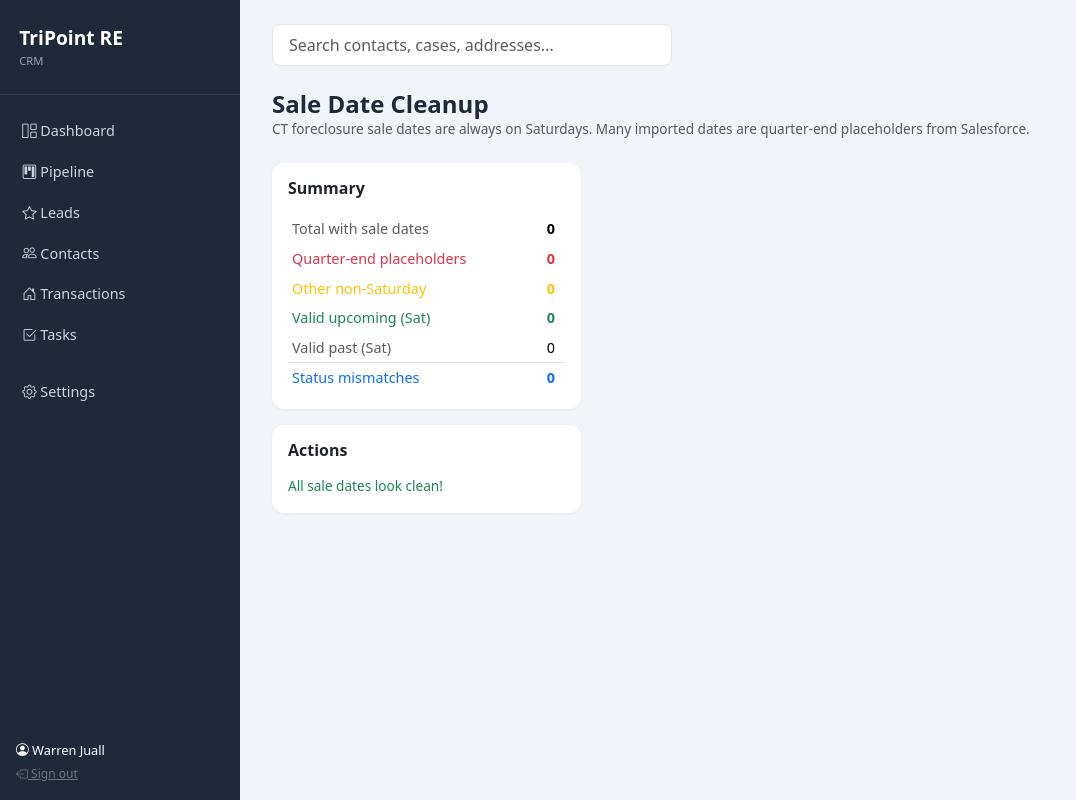
After one commit to wjuall/homesell-tripoint-crm, a Flask app: page /admin/fix-sale-dates in a window 1280 px wide. The commit adds this page. Shown: the whole page, without its empty margins (0-1076 px from the left). Run offline with Flask 3, Linux system fonts and the light colour scheme; a user stored in the database is signed in; data that the repository does not hold is empty.

Commit message:
Add case edit page and sale date cleanup

```diff
--- a/app.py
+++ b/app.py
@@ -346,6 +346,84 @@ def update_case_notes(case_id):
     db.session.commit()
     flash("Notes saved.", "success")
     return redirect(url_for("case_detail", case_id=case.id))
+
+
+@app.route("/case/<int:case_id>/edit", methods=["GET", "POST"])
+@login_required
+def edit_case(case_id):
+    case = db.session.get(Case, case_id) or abort(404)
+    if request.method == "POST":
+        old_address = case.address
+        old_status = case.status
+        old_sale_date = case.sale_date
+
+        case.address = request.form.get("address", "").strip() or case.address
+        case.town = request.form.get("town", "").strip() or case.town
+        case.docket_number = request.form.get("docket_number", "").strip() or case.docket_number
+        case.county = request.form.get("county", "").strip() or None
+        case.property_type = request.form.get("property_type", "").strip() or None
+        case.case_url = request.form.get("case_url", "").strip() or None
+        case.notes = request.form.get("notes", "").strip() or None
+        case.lead_type = request.form.get("lead_type", case.lead_type)
+
+        # Status change
+        new_status = request.form.get("status", case.status)
+        if new_status != old_status:
+            case.status = new_status
+            case.status_date = date.today()
+            if new_status in ("Closed", "Dismissed"):
+                case.date_closed = date.today()
+            act = Activity(
+                case_id=case.id, activity_type="note",
+                subject=f"Status changed: {old_status} → {new_status}",
+                created_by_id=current_user.id,
+            )
+            db.session.add(act)
+
+        # Assignment
+        assignee_id = request.form.get("assigned_to_id")
+        case.assigned_to_id = int(assignee_id) if assignee_id else None
+
+        # Sale date
+        sale_date_str = request.form.get("sale_date", "").strip()
+        if sale_date_str:
+            new_sale_date = date.fromisoformat(sale_date_str)
+            if new_sale_date != old_sale_date:
+                case.sale_date = new_sale_date
+                # Auto-set status if a valid future sale date is set
+                if new_sale_date >= date.today() and case.status in ("New Case", "Motion for Foreclosure", "Judgment of Foreclosure"):
+                    case.status = "Sale Date Set"
+                    case.status_date = date.today()
+                elif new_sale_date >= date.today() and old_sale_date and case.status == "Sale Date Set":
+                    case.status = "Sale Date Extended"
+                    case.status_date = date.today()
+                act = Activity(
+                    case_id=case.id, activity_type="note",
+                    subject=f"Sale date {'updated' if old_sale_date else 'set'}: {new_sale_date.strftime('%b %d, %Y')}",
+                    description=f"Previous: {old_sale_date.strftime('%b %d, %Y') if old_sale_date else 'None'}",
+                    created_by_id=current_user.id,
+                )
+                db.session.add(act)
+                if new_sale_date.weekday() != 5:
+                    flash(f"Warning: {new_sale_date.strftime('%b %d, %Y')} is not a Saturday. CT foreclosure sales are always on Saturdays.", "warning")
+        else:
+            case.sale_date = None
+
+        # Log address change
+        if case.address != old_address and old_address:
+            act = Activity(
+                case_id=case.id, activity_type="note",
+                subject=f"Address updated: {old_address} → {case.address}",
+                created_by_id=current_user.id,
+            )
+            db.session.add(act)
+
+        db.session.commit()
+        flash("Lead updated.", "success")
+        return redirect(url_for("case_detail", case_id=case.id))
+
+    users = User.query.filter_by(is_active=True).order_by(User.name).all()
+    return render_template("case_form.html", case=case, users=users)
 
 
 @app.route("/case/<int:case_id>/log-activity", methods=["POST"])
@@ -967,6 +1045,86 @@ def admin_import_tasks():
         """
 
 
+@app.route("/admin/fix-sale-dates", methods=["GET", "POST"])
+@login_required
+@admin_required
+def admin_fix_sale_dates():
+    """Review and clean up bogus sale dates. Admin only."""
+    # Gather stats
+    cases_with_dates = Case.query.filter(
+        Case.sale_date.isnot(None), Case.date_closed.is_(None)
+    ).order_by(Case.sale_date).all()
+
+    # Categorize
+    non_saturday = []
+    quarter_end = []
+    valid_upcoming = []
+    valid_past = []
+    quarter_ends = {(3, 31), (6, 30), (9, 30), (12, 31)}
+
+    for c in cases_with_dates:
+        sd = c.sale_date
+        is_qe = (sd.month, sd.day) in quarter_ends
+        is_sat = sd.weekday() == 5
+
+        if is_qe and not is_sat:
+            quarter_end.append(c)
+        elif not is_sat:
+            non_saturday.append(c)
+        elif sd >= date.today():
+            valid_upcoming.append(c)
+        else:
+            valid_past.append(c)
+
+    # Cases with status mismatch (have future sale date but not "Sale Date Set")
+    mismatched = [c for c in valid_upcoming if c.status not in ("Sale Date Set", "Sale Date Extended")]
+
+    if request.method == "GET":
+        return render_template(
+            "admin_fix_sale_dates.html",
+            cases_with_dates=cases_with_dates,
+            quarter_end=quarter_end,
+            non_saturday=non_saturday,
+            valid_upcoming=valid_upcoming,
+            valid_past=valid_past,
+            mismatched=mismatched,
+        )
+
+    # POST — apply fixes
+    action = request.form.get("action", "")
+    fixed = 0
+
+    if action == "clear_bogus":
+        # Clear quarter-end placeholder dates
+        for c in quarter_end:
+            c.sale_date = None
+            fixed += 1
+
+    elif action == "clear_non_saturday":
+        # Clear all non-Saturday dates
+        for c in non_saturday + quarter_end:
+            c.sale_date = None
+            fixed += 1
+
+    elif action == "fix_statuses":
+        # Update status for cases with valid future sale dates
+        for c in mismatched:
+            old = c.status
+            c.status = "Sale Date Set"
+            c.status_date = date.today()
+            act = Activity(
+                case_id=c.id, activity_type="note",
+                subject=f"Status auto-updated: {old} → Sale Date Set (has sale date {c.sale_date.strftime('%b %d, %Y')})",
+                created_by_id=current_user.id,
+            )
+            db.session.add(act)
+            fixed += 1
+
+    db.session.commit()
+    flash(f"Fixed {fixed} records.", "success")
+    return redirect(url_for("admin_fix_sale_dates"))
+
+
 with app.app_context():
     init_db()
 
--- /dev/null
+++ b/templates/admin_fix_sale_dates.html
@@ -0,0 +1,153 @@
+{% extends "base.html" %}
+{% block title %}Fix Sale Dates — TriPoint CRM{% endblock %}
+
+{% block content %}
+<div class="page-header">
+    <h1>Sale Date Cleanup</h1>
+    <p class="text-muted" style="font-size:0.85rem;">CT foreclosure sale dates are always on Saturdays. Many imported dates are quarter-end placeholders from Salesforce.</p>
+</div>
+
+<div class="row g-4">
+    <!-- Summary -->
+    <div class="col-md-4">
+        <div class="card card-custom mb-3">
+            <div class="card-body">
+                <h6 class="fw-bold mb-3">Summary</h6>
+                <table class="table table-sm table-borderless mb-0" style="font-size:0.85rem;">
+                    <tr><td class="text-muted">Total with sale dates</td><td class="fw-bold">{{ cases_with_dates|length }}</td></tr>
+                    <tr><td class="text-danger">Quarter-end placeholders</td><td class="fw-bold text-danger">{{ quarter_end|length }}</td></tr>
+                    <tr><td class="text-warning">Other non-Saturday</td><td class="fw-bold text-warning">{{ non_saturday|length }}</td></tr>
+                    <tr><td class="text-success">Valid upcoming (Sat)</td><td class="fw-bold text-success">{{ valid_upcoming|length }}</td></tr>
+                    <tr><td class="text-muted">Valid past (Sat)</td><td>{{ valid_past|length }}</td></tr>
+                    <tr class="border-top"><td class="text-primary">Status mismatches</td><td class="fw-bold text-primary">{{ mismatched|length }}</td></tr>
+                </table>
+            </div>
+        </div>
+
+        <!-- Actions -->
+        <div class="card card-custom mb-3">
+            <div class="card-body">
+                <h6 class="fw-bold mb-3">Actions</h6>
+                {% if quarter_end %}
+                <form method="POST" class="mb-2">
+                    <input type="hidden" name="action" value="clear_bogus">
+                    <button type="submit" class="btn btn-sm btn-danger w-100" onclick="return confirm('Clear {{ quarter_end|length }} quarter-end placeholder dates?')">
+                        Clear {{ quarter_end|length }} Quarter-End Placeholders
+                    </button>
+                </form>
+                {% endif %}
+                {% if non_saturday or quarter_end %}
+                <form method="POST" class="mb-2">
+                    <input type="hidden" name="action" value="clear_non_saturday">
+                    <button type="submit" class="btn btn-sm btn-warning w-100" onclick="return confirm('Clear all {{ (non_saturday|length) + (quarter_end|length) }} non-Saturday dates?')">
+                        Clear All {{ (non_saturday|length) + (quarter_end|length) }} Non-Saturday Dates
+                    </button>
+                </form>
+                {% endif %}
+                {% if mismatched %}
+                <form method="POST" class="mb-2">
+                    <input type="hidden" name="action" value="fix_statuses">
+                    <button type="submit" class="btn btn-sm btn-primary w-100" onclick="return confirm('Set {{ mismatched|length }} cases to Sale Date Set?')">
+                        Fix {{ mismatched|length }} Status Mismatches
+                    </button>
+                </form>
+                {% endif %}
+                {% if not quarter_end and not non_saturday and not mismatched %}
+                <p class="text-success mb-0" style="font-size:0.85rem;">All sale dates look clean!</p>
+                {% endif %}
+            </div>
+        </div>
+    </div>
+
+    <!-- Details -->
+    <div class="col-md-8">
+        {% if quarter_end %}
+        <div class="card card-custom mb-3">
+            <div class="card-body">
+                <h6 class="fw-bold mb-3 text-danger">Quarter-End Placeholders ({{ quarter_end|length }})</h6>
+                <p style="font-size:0.8rem;color:#64748b;">These are likely Salesforce CloseDate defaults (3/31, 6/30, 9/30, 12/31) — not real judicial sale dates.</p>
+                <table class="table table-sm" style="font-size:0.8rem;">
+                    <thead><tr><th>Address</th><th>Town</th><th>Date</th><th>Day</th><th>Status</th></tr></thead>
+                    <tbody>
+                    {% for c in quarter_end %}
+                    <tr>
+                        <td><a href="{{ url_for('case_detail', case_id=c.id) }}">{{ c.address or c.docket_number }}</a></td>
+                        <td>{{ c.town }}</td>
+                        <td>{{ c.sale_date.strftime('%b %d, %Y') }}</td>
+                        <td>{{ c.sale_date.strftime('%A') }}</td>
+                        <td>{{ c.status }}</td>
+                    </tr>
+                    {% endfor %}
+                    </tbody>
+                </table>
+            </div>
+        </div>
+        {% endif %}
+
+        {% if non_saturday %}
+        <div class="card card-custom mb-3">
+            <div class="card-body">
+                <h6 class="fw-bold mb-3 text-warning">Other Non-Saturday Dates ({{ non_saturday|length }})</h6>
+                <table class="table table-sm" style="font-size:0.8rem;">
+                    <thead><tr><th>Address</th><th>Town</th><th>Date</th><th>Day</th><th>Status</th></tr></thead>
+                    <tbody>
+                    {% for c in non_saturday %}
+                    <tr>
+                        <td><a href="{{ url_for('case_detail', case_id=c.id) }}">{{ c.address or c.docket_number }}</a></td>
+                        <td>{{ c.town }}</td>
+                        <td>{{ c.sale_date.strftime('%b %d, %Y') }}</td>
+                        <td>{{ c.sale_date.strftime('%A') }}</td>
+                        <td>{{ c.status }}</td>
+                    </tr>
+                    {% endfor %}
+                    </tbody>
+                </table>
+            </div>
+        </div>
+        {% endif %}
+
+        {% if mismatched %}
+        <div class="card card-custom mb-3">
+            <div class="card-body">
+                <h6 class="fw-bold mb-3 text-primary">Status Mismatches ({{ mismatched|length }})</h6>
+                <p style="font-size:0.8rem;color:#64748b;">These have valid future Saturday sale dates but aren't marked "Sale Date Set".</p>
+                <table class="table table-sm" style="font-size:0.8rem;">
+                    <thead><tr><th>Address</th><th>Town</th><th>Sale Date</th><th>Current Status</th></tr></thead>
+                    <tbody>
+                    {% for c in mismatched %}
+                    <tr>
+                        <td><a href="{{ url_for('case_detail', case_id=c.id) }}">{{ c.address or c.docket_number }}</a></td>
+                        <td>{{ c.town }}</td>
+                        <td>{{ c.sale_date.strftime('%b %d, %Y') }}</td>
+                        <td><span class="badge bg-secondary">{{ c.status }}</span></td>
+                    </tr>
+                    {% endfor %}
+                    </tbody>
+                </table>
+            </div>
+        </div>
+        {% endif %}
+
+        {% if valid_upcoming %}
+        <div class="card card-custom mb-3">
+            <div class="card-body">
+                <h6 class="fw-bold mb-3 text-success">Valid Upcoming Sale Dates ({{ valid_upcoming|length }})</h6>
+                <table class="table table-sm" style="font-size:0.8rem;">
+                    <thead><tr><th>Address</th><th>Town</th><th>Sale Date</th><th>Status</th></tr></thead>
+                    <tbody>
+                    {% for c in valid_upcoming %}
+                    <tr>
+                        <td><a href="{{ url_for('case_detail', case_id=c.id) }}">{{ c.address or c.docket_number }}</a></td>
+                        <td>{{ c.town }}</td>
+                        <td>{{ c.sale_date.strftime('%b %d, %Y') }}</td>
+                        <td>{{ c.status }}</td>
+                    </tr>
+                    {% endfor %}
+                    </tbody>
+                </table>
+            </div>
+        </div>
+        {% endif %}
+    </div>
+</div>
+{% endblock %}
```
Also changed, not shown: templates/case_detail.html (+7 -1 lines), templates/case_form.html (added, +88 -0 lines).
